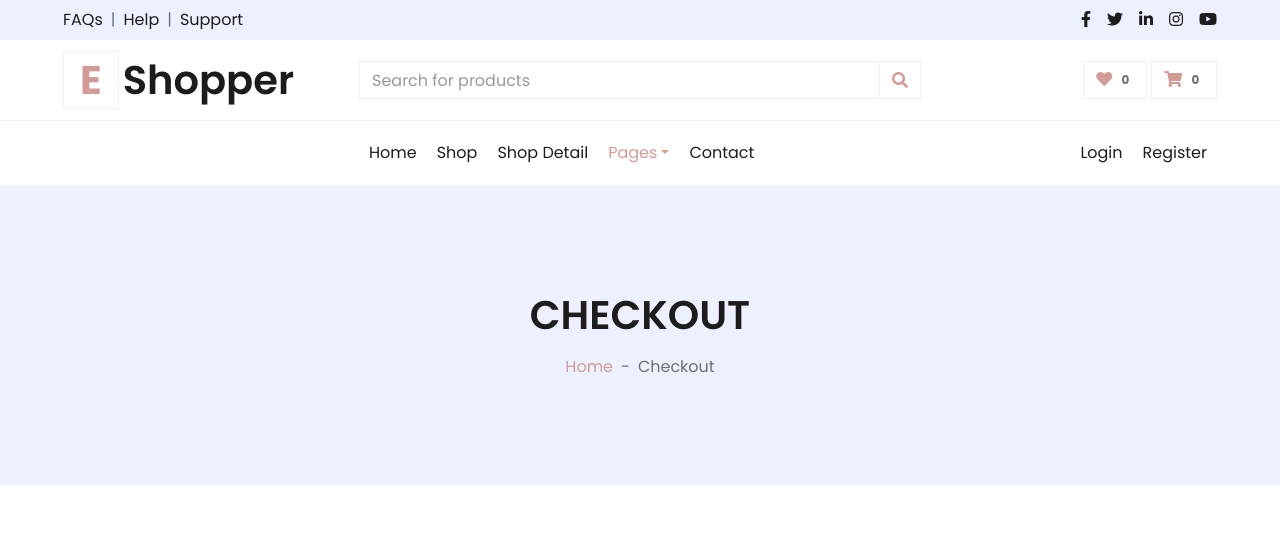
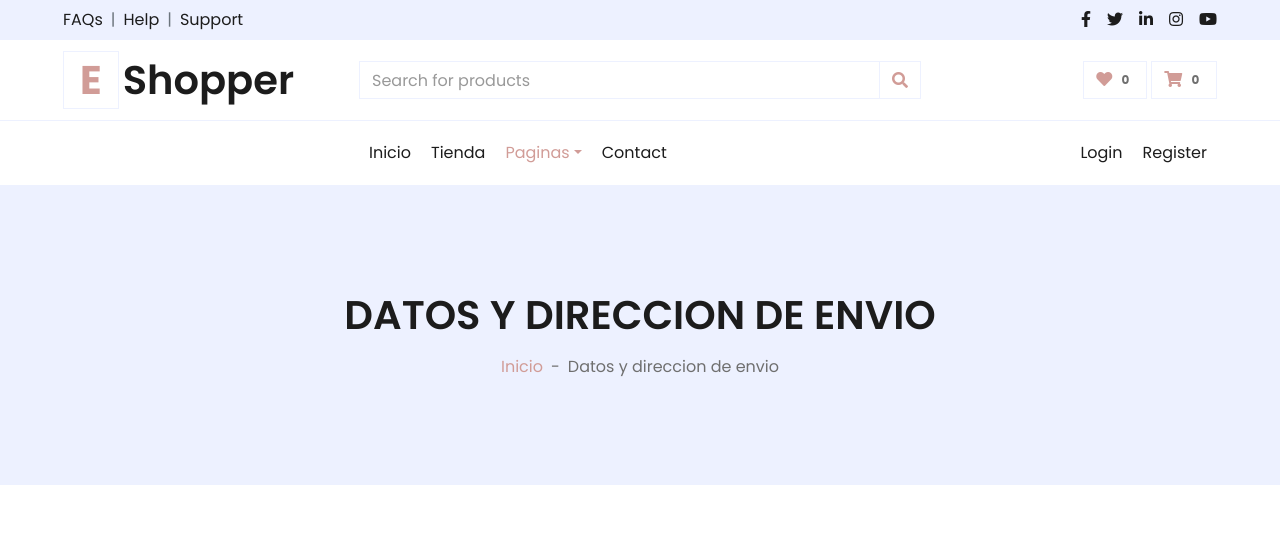
Before and after one commit to AngelLaines/Ecommerce, a Flask app: page /checkout in a window 1280 px wide. Shown: the top 534 px of the page. Run offline with Flask 2, Linux system fonts and the light colour scheme; the visitor is signed in with stand-in values (Sample User, id 1); some libraries are stand-ins or nearby versions.

Commit message:
Some files were translated. Checkout bug fixed.

```diff
--- a/app.py
+++ b/app.py
@@ -87,7 +87,7 @@ def buscar():
             proveedor.append(elemento[1])
         for elemento in rowsC:
             categoria.append(elemento[1])
-        return render_template('ModificarProducto.html',nombre=datos[0][1],precio=datos[0][2],tProveedor=proveedor,tCategoria=categoria)
+        return render_template('ModificarProducto.html',nombre=datos[0][3],precio=datos[0][4],tProveedor=proveedor,tCategoria=categoria)
 
 @app.route('/eliminarProducto',methods=["GET","POST"])
 def deleteProduct():
@@ -200,7 +200,10 @@ def index():
             return render_template('index.html',tipo=session['tipo'],categorias=rowCate)
         else:
             row=bdEcommerce.buscarUnaLinea("clientes","idUsuario",session['idUsuario'])
-            return render_template('index.html',user=row[0][2],categorias=rowCate)
+            if len(row)>0:
+                return render_template('index.html',user=row[0][2],categorias=rowCate)
+            else:
+                return redirect('/checkout')
     return render_template('index.html',categorias=rowCate)
 
 @app.route('/actualizarDatosCliente',methods=['GET','POST'])
@@ -240,6 +243,7 @@ def actualizarDatosUsuario():
 def cerrar_sesion():
     if 'idUsuario' in session:
         session.pop('idUsuario', None)
+        session.pop('email', None)
         return redirect('/')
 
 @app.route('/checkout',methods=['GET','POST'])
--- a/templates/ModificarProducto.html
+++ b/templates/ModificarProducto.html
@@ -107,7 +107,7 @@
                     </button>
                     <div class="collapse navbar-collapse justify-content-between" id="navbarCollapse">
                         <div class="navbar-nav mr-auto py-0">
-                            <a href="/" class="nav-item nav-link">Home</a>
+                            <a href="/" class="nav-item nav-link">Inicio</a>
 
                         </div>
                         <div class="navbar-nav ml-auto py-0">
@@ -147,7 +147,7 @@
         <div class="d-flex flex-column align-items-center justify-content-center" style="min-height: 300px">
             <h1 class="font-weight-semi-bold text-uppercase mb-3">Editar producto</h1>
             <div class="d-inline-flex">
-                <p class="m-0"><a href="">Home</a></p>
+                <p class="m-0"><a href="">Inicio</a></p>
                 <p class="m-0 px-2">-</p>
                 <p class="m-0">Añadir producto</p>
             </div>
--- a/templates/añadirCategoria.html
+++ b/templates/añadirCategoria.html
@@ -98,7 +98,7 @@
                     </button>
                     <div class="collapse navbar-collapse justify-content-between" id="navbarCollapse">
                         <div class="navbar-nav mr-auto py-0">
-                            <a href="/" class="nav-item nav-link">Home</a>
+                            <a href="/" class="nav-item nav-link">Inicio</a>
 
                         </div>
                         <div class="navbar-nav ml-auto py-0">
@@ -139,7 +139,7 @@
         <div class="d-flex flex-column align-items-center justify-content-center" style="min-height: 300px">
             <h1 class="font-weight-semi-bold text-uppercase mb-3">Añadir Categoria</h1>
             <div class="d-inline-flex">
-                <p class="m-0"><a href="">Home</a></p>
+                <p class="m-0"><a href="">Inicio</a></p>
                 <p class="m-0 px-2">-</p>
                 <p class="m-0">Añadir Categoria</p>
             </div>
--- a/templates/añadirProducto.html
+++ b/templates/añadirProducto.html
@@ -107,7 +107,7 @@
                     </button>
                     <div class="collapse navbar-collapse justify-content-between" id="navbarCollapse">
                         <div class="navbar-nav mr-auto py-0">
-                            <a href="/" class="nav-item nav-link">Home</a>
+                            <a href="/" class="nav-item nav-link">Inicio</a>
 
                         </div>
                         <div class="navbar-nav ml-auto py-0">
@@ -147,7 +147,7 @@
         <div class="d-flex flex-column align-items-center justify-content-center" style="min-height: 300px">
             <h1 class="font-weight-semi-bold text-uppercase mb-3">Añadir producto</h1>
             <div class="d-inline-flex">
-                <p class="m-0"><a href="">Home</a></p>
+                <p class="m-0"><a href="">Inicio</a></p>
                 <p class="m-0 px-2">-</p>
                 <p class="m-0">Añadir producto</p>
             </div>
--- a/templates/añadirProveedor.html
+++ b/templates/añadirProveedor.html
@@ -98,7 +98,7 @@
                     </button>
                     <div class="collapse navbar-collapse justify-content-between" id="navbarCollapse">
                         <div class="navbar-nav mr-auto py-0">
-                            <a href="/" class="nav-item nav-link">Home</a>
+                            <a href="/" class="nav-item nav-link">Inicio</a>
 
                         </div>
                         <div class="navbar-nav ml-auto py-0">
@@ -138,7 +138,7 @@
         <div class="d-flex flex-column align-items-center justify-content-center" style="min-height: 300px">
             <h1 class="font-weight-semi-bold text-uppercase mb-3">Añadir Proveedor</h1>
             <div class="d-inline-flex">
-                <p class="m-0"><a href="">Home</a></p>
+                <p class="m-0"><a href="">Inicio</a></p>
                 <p class="m-0 px-2">-</p>
                 <p class="m-0">Añadir Proveedor</p>
             </div>
--- a/templates/checkout.html
+++ b/templates/checkout.html
@@ -107,14 +107,14 @@
                     </button>
                     <div class="collapse navbar-collapse justify-content-between" id="navbarCollapse">
                         <div class="navbar-nav mr-auto py-0">
-                            <a href="/" class="nav-item nav-link">Home</a>
-                            <a href="/shop" class="nav-item nav-link">Shop</a>
-                            <a href="/detail" class="nav-item nav-link">Shop Detail</a>
+                            <a href="/" class="nav-item nav-link">Inicio</a>
+                            <a href="/shop" class="nav-item nav-link">Tienda</a>
+
                             <div class="nav-item dropdown">
-                                <a href="#" class="nav-link dropdown-toggle active" data-toggle="dropdown">Pages</a>
+                                <a href="#" class="nav-link dropdown-toggle active" data-toggle="dropdown">Paginas</a>
                                 <div class="dropdown-menu rounded-0 m-0">
-                                    <a href="/cart" class="dropdown-item">Shopping Cart</a>
-                                    <a href="/checkout" class="dropdown-item">Checkout</a>
+                                    <a href="/carrito" class="dropdown-item">Carrito de compras</a>
+
                                 </div>
                             </div>
                             <a href="/contact" class="nav-item nav-link">Contact</a>
@@ -154,11 +154,11 @@
     <!-- Page Header Start -->
     <div class="container-fluid bg-secondary mb-5">
         <div class="d-flex flex-column align-items-center justify-content-center" style="min-height: 300px">
-            <h1 class="font-weight-semi-bold text-uppercase mb-3">Checkout</h1>
+            <h1 class="font-weight-semi-bold text-uppercase mb-3">Datos y direccion de envio</h1>
             <div class="d-inline-flex">
-                <p class="m-0"><a href="">Home</a></p>
+                <p class="m-0"><a href="">Inicio</a></p>
                 <p class="m-0 px-2">-</p>
-                <p class="m-0">Checkout</p>
+                <p class="m-0">Datos y direccion de envio</p>
             </div>
         </div>
     </div>
```
Also changed, not shown: templates/cart.html (+7 -7 lines), templates/contact.html (+6 -6 lines), templates/detail.html (+5 -5 lines), templates/eliminarProducto.html (+4 -4 lines), templates/index.html (+6 -4 lines), templates/shop.html (+6 -6 lines), templates/updateUserInfo.html (+8 -72 lines).
